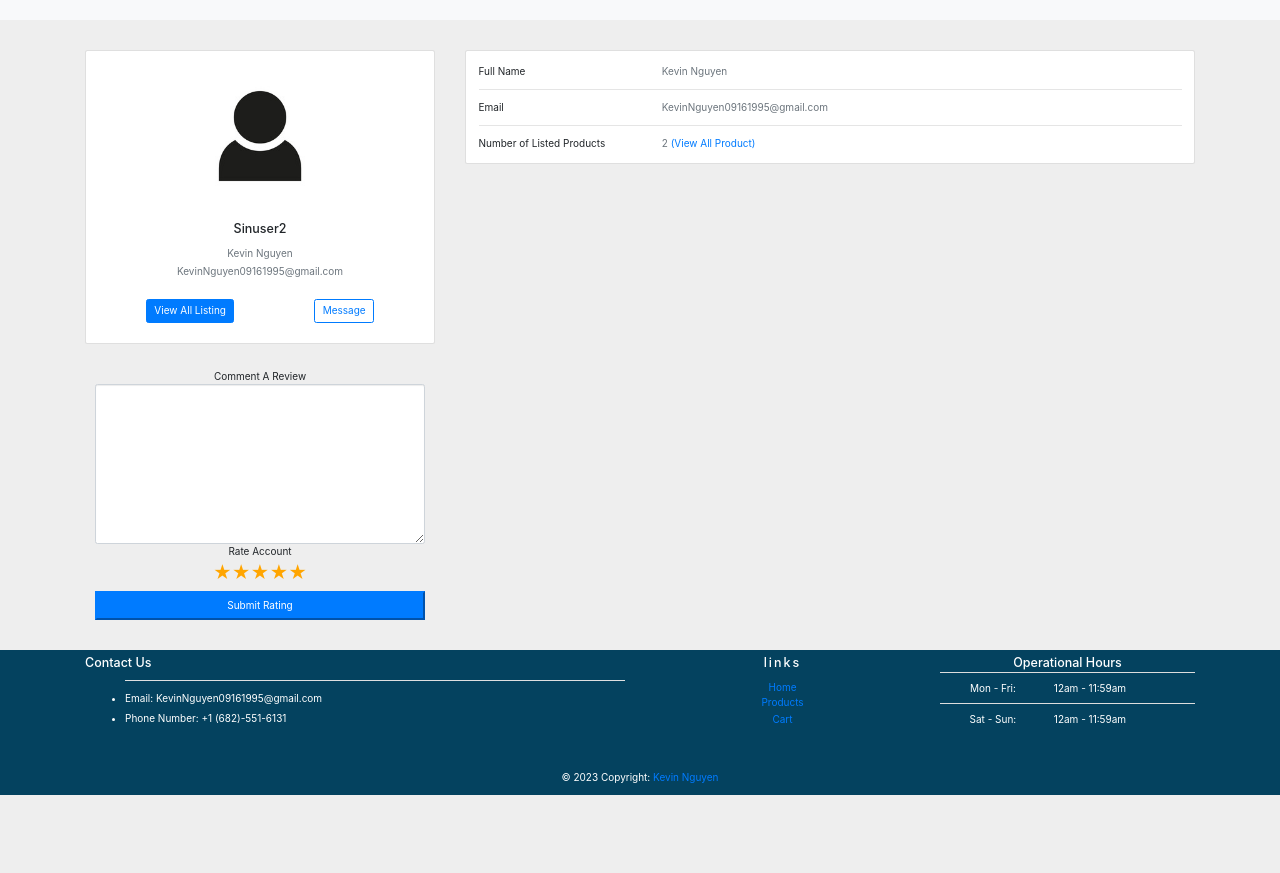
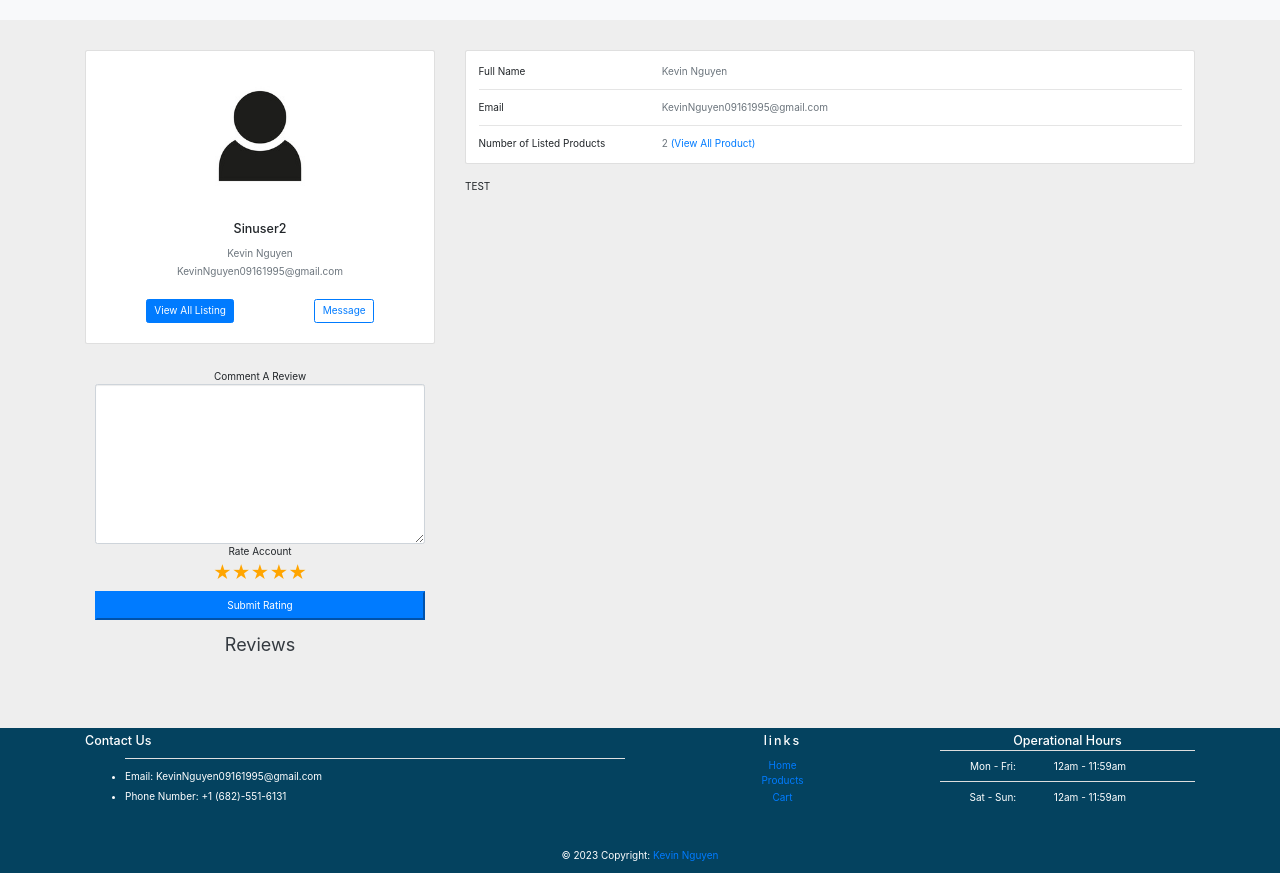
Before and after one commit to KevinNguyen091995/ECommerceProject, a Django app: a page that uses templates/account/account_view.html in a window 1280 px wide. Shown: the part 62-935 px from the top of the page. Before the commit the page ends 857 px from the top, so only its background shows below. Run offline with Django 4.2, Linux system fonts and the light colour scheme; data comes from the database, SQL or seed files in the repository; both versions use the stored data as it was after the commit; some libraries are stand-ins or nearby versions.

Commit message:
Added Review/Comment section + Business Logic to avoid double Commenting

```diff
--- a/account/models.py
+++ b/account/models.py
@@ -1,6 +1,7 @@
 from django.db import models
 from django.contrib.auth.models import User
 from django.conf.urls.static import static
+from django.utils import timezone
 
 
 class AccountAvatar(models.Model):
@@ -15,6 +16,7 @@ class UserRating(models.Model):
     rated_user = models.ForeignKey(User, on_delete=models.CASCADE, related_name='ratings_received')
     comment = models.TextField(default = '')
     rating = models.PositiveIntegerField()
+    date_reviewed = models.DateTimeField(default=timezone.now)
 
     def __str__(self):
         return f"{self.user.username} : {self.rating}"
--- a/account/views.py
+++ b/account/views.py
@@ -3,23 +3,36 @@ from django.contrib.auth import authenticate, login, logout
 from django.contrib.auth.models import User
 from django.views import View
 from django.contrib import messages
+from django.core.paginator import Paginator
 from .forms import SignUpForm, LoginForm, RateUserForm
-from .models import AccountAvatar, VerifiedUser
+from .models import AccountAvatar, VerifiedUser, UserRating
 from product.models import Product
 
 
 def AccountDetailView(request, username):
     form = RateUserForm()
 
+    # User Model
     current_user = User.objects.filter(username = username).get()
     current_user_avatar = AccountAvatar.objects.filter(user = current_user.id).get()
+
+    # Product
     total_products = len(Product.objects.filter(seller = current_user.id))
+    account_product = Product.objects.order_by('-date_listed')[:3]
+
+    # Reviews
+    reviews = UserRating.objects.order_by('-date_reviewed').filter(user = current_user.id)[:5]
+
+    # Checks
+    reviewed_before = UserRating.objects.filter(rated_user = request.user.id, user = current_user.id).exists()
     not_same_user = current_user.id != request.user.id
 
     context = {
     'current_user' : current_user,
     'current_user_avatar' : current_user_avatar,
     'total_products' : total_products,
+    'reviews' : reviews,
+    'account_product' : account_product,
     }
 
     # Add form to profile view if not same user and allows to comment/rate
@@ -29,20 +42,26 @@ def AccountDetailView(request, username):
     if request.method == 'POST' and not_same_user:
         form = RateUserForm(request.POST)
 
+        # Check If User is Logged In
         if request.user.is_authenticated == False:
             return render(request, 'account/login.html', {'error_message' : 'Need to login to rate a user'})
 
+        #Check Double Review
+        if reviewed_before:
+            context.update({'error_message' : 'Already reviewed this user, cannot review again.'})
+            return render(request, 'account/account_view.html', context)
+
+        # Check if POST is valid 1-5 rating and form is valid
         if form.is_valid() and form.cleaned_data['rating'] > 0 and form.cleaned_data['rating'] <= 5:
             form.instance.user = current_user
-            form.instance.rated_user_id = current_user.id
+            form.instance.rated_user_id = request.user.id
             form.save()
             return render(request, 'account/account_view.html', context)
+
 
         else:
             context.update({'error_message' : 'Invalid Rating, please ensure both fields are selected/filled'})
             return render(request, 'account/account_view.html', context)
-
-
 
     return render(request, 'account/account_view.html', context)
 
--- a/templates/account/account_view.html
+++ b/templates/account/account_view.html
@@ -66,6 +66,9 @@
         {% endif %}
 
         {% comment %} COMMENT SECTION {% endcomment %}
+        <div>
+        {% include 'partials/_comment_section.html' %}
+        </div>
       </div>
 
       <div class="col-lg-8">
@@ -99,6 +102,7 @@
             </div>
           </div>
         </div>
+        TEST
       </div>
     </div>
   </div>
@@ -114,8 +118,6 @@
 
               const ratingValue = event.target.getAttribute('data-value');
               document.querySelector('#id_rating').value = ratingValue;
-
-              // Optionally, you can provide visual feedback to the user, like highlighting the selected star.
           });
       });
   });
--- /dev/null
+++ b/templates/partials/_comment_section.html
@@ -0,0 +1,38 @@
+{% block content %}
+<section>
+  <div class='py-5'>
+    <p class='text-center font-size-14 text-dark'> Reviews </p>
+    <div class='text-center row justify-content-center'>
+    {% for review in reviews %}
+    <div class="card" style="width: 26rem;">
+      <div class="card-body">
+        <h5 class="card-title bg-dark text-white rounded mx-5 m-2">
+          {{ review.rated_user }}
+        </h5>
+        <hr class='py-2'>
+        <h6 class="card-subtitle mb-2 text-muted">
+          {% if review.rating == 1 %}
+          <p style="color: orange" name='rating' href="#" class='font-size-14'> ★ </p>
+
+          {% elif review.rating == 2 %}
+          <p style="color: orange" name='rating' href="#" class='font-size-14'> ★★ </p>
+
+          {% elif review.rating == 3 %}
+          <p style="color: orange" name='rating' href="#" class='font-size-14'> ★★★ </p>
+
+          {% elif review.rating == 4 %}
+          <p style="color: orange" name='rating' href="#" class='font-size-14'> ★★★★ </p>
+
+          {% elif review.rating == 5 %}
+          <p style="color: orange" name='rating' href="#" class='font-size-14'> ★★★★★ </p>
+        </h6>
+          {% endif %}
+
+        <p class="card-text">{{ review.comment }}</p>
+      </div>
+    </div>
+    {% endfor %}
+  </div>
+</section>
+
+{% endblock %}
```
Also changed, not shown: account/migrations/0006_userrating_date_reviewed.py (added), db.sqlite3, templates/base.html (line endings or trailing spaces).
